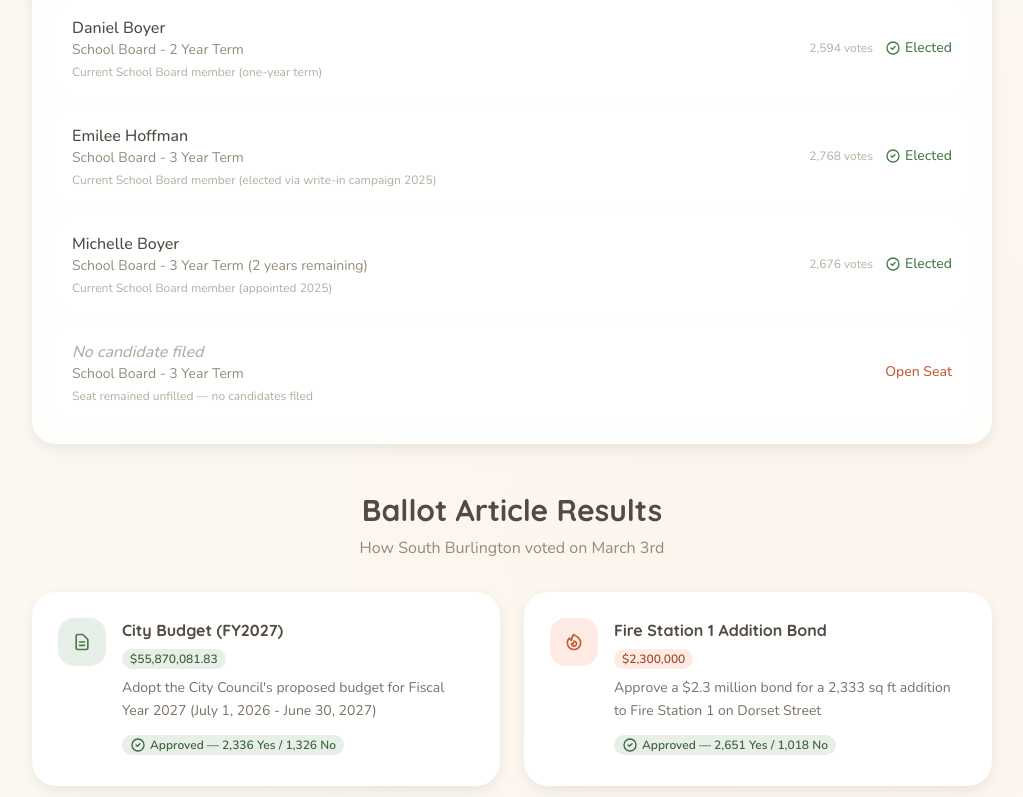
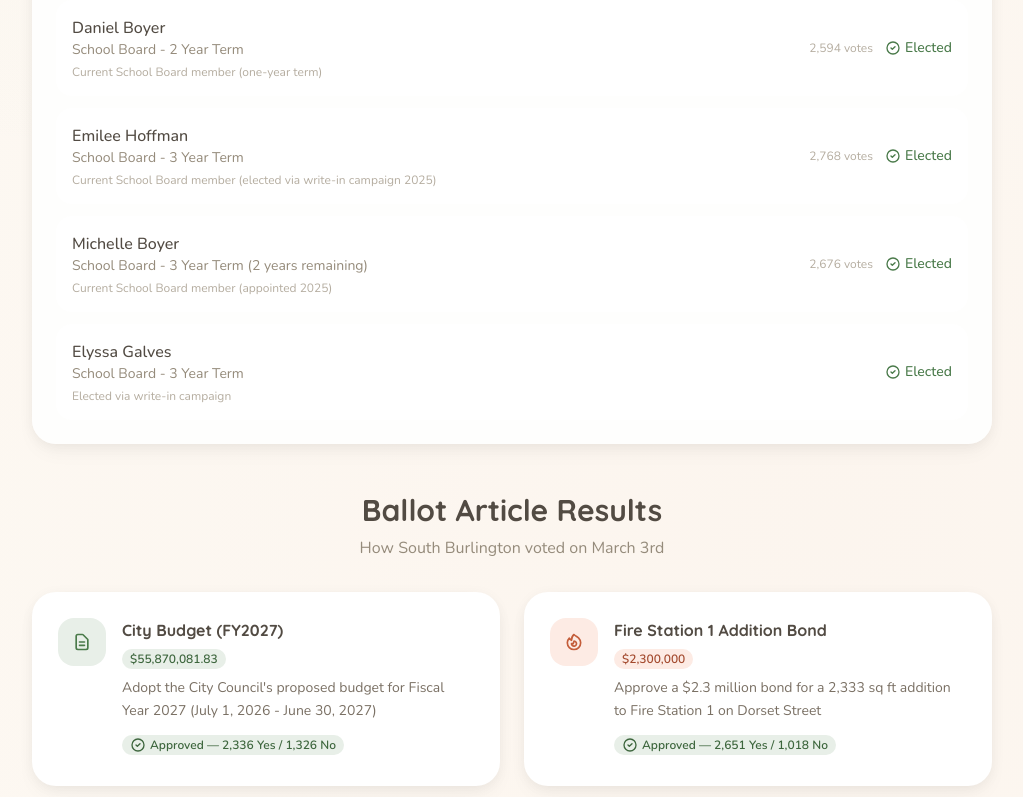
Before and after one commit to Jayson1001/sb-voter-guide, a Next.js app: page / in a window 1280 px wide. Shown: the part 1829-2626 px from the top of the page, without its empty margins (128-1151 px from the left). Built offline with nearby package versions, Linux system fonts and the light colour scheme.

Commit message:
Add write-in results: Elyssa Galves elected to open School Board seat
- Update open 3-year School Board seat to show Galves won via write-in
- Add write-in challenge display support in uncontested races UI
- Remove inaccurate "seat remained unfilled" language

```diff
--- a/app/page.tsx
+++ b/app/page.tsx
@@ -354,7 +354,8 @@ export default function Home() {
                       <div key={race.id}>
                         {race.candidates.length > 0 ? (
                           <div className="block">
-                            <div className="flex items-center justify-between bg-white rounded-xl p-4 hover:bg-sage-50 transition-colors">
+                            <div className="bg-white rounded-xl p-4 hover:bg-sage-50 transition-colors">
+                              <div className="flex items-center justify-between">
                                 <div>
                                   <p className="font-medium text-warmgray-800">
                                     {race.candidates[0]?.name}
@@ -374,15 +375,36 @@ export default function Home() {
                                   </span>
                                 </div>
                               </div>
+                              {race.writeInChallenges?.length > 0 && (
+                                <div className="mt-2 pt-2 border-t border-warmgray-100">
+                                  {race.writeInChallenges.map((writeIn: any) => (
+                                    <p key={writeIn.name} className="text-xs text-warmgray-400">
+                                      Write-in: {writeIn.name} — {writeIn.votes.toLocaleString()} votes
+                                    </p>
+                                  ))}
+                                </div>
+                              )}
+                            </div>
                           </div>
                         ) : (
-                          <div className="flex items-center justify-between bg-white rounded-xl p-4">
+                          <div className="flex items-center justify-between bg-white rounded-xl p-4 hover:bg-sage-50 transition-colors">
                             <div>
-                              <p className="text-warmgray-400 italic font-medium">No candidate filed</p>
+                              <p className="font-medium text-warmgray-800">
+                                {race.writeInWinner ? race.writeInWinner.name : 'No candidate filed'}
+                              </p>
                               <p className="text-sm text-warmgray-500">{race.title}</p>
-                              <p className="text-xs text-warmgray-400 mt-1">Seat remained unfilled — no candidates filed</p>
+                              <p className="text-xs text-warmgray-400 mt-1">
+                                {race.writeInWinner ? 'Elected via write-in campaign' : 'Seat remained unfilled — no candidates filed'}
+                              </p>
                             </div>
+                            {race.writeInWinner ? (
+                              <span className="flex items-center gap-1 text-sage-600 text-sm font-medium">
+                                <CheckCircleIcon />
+                                Elected
+                              </span>
+                            ) : (
                               <span className="text-terracotta-600 text-sm font-medium">Open Seat</span>
+                            )}
                           </div>
                         )}
                       </div>
--- a/data/candidates.json
+++ b/data/candidates.json
@@ -445,9 +445,10 @@
     {
       "id": "school-board-3yr-open",
       "title": "School Board - 3 Year Term",
-      "description": "Open seat - no candidates filed",
+      "description": "Open seat - won by write-in candidate",
       "contested": false,
       "type": "school-board",
+      "writeInWinner": { "name": "Elyssa Galves" },
       "candidates": []
     }
   ],
```
Lines whose indentation alone changed are shown as unchanged.
